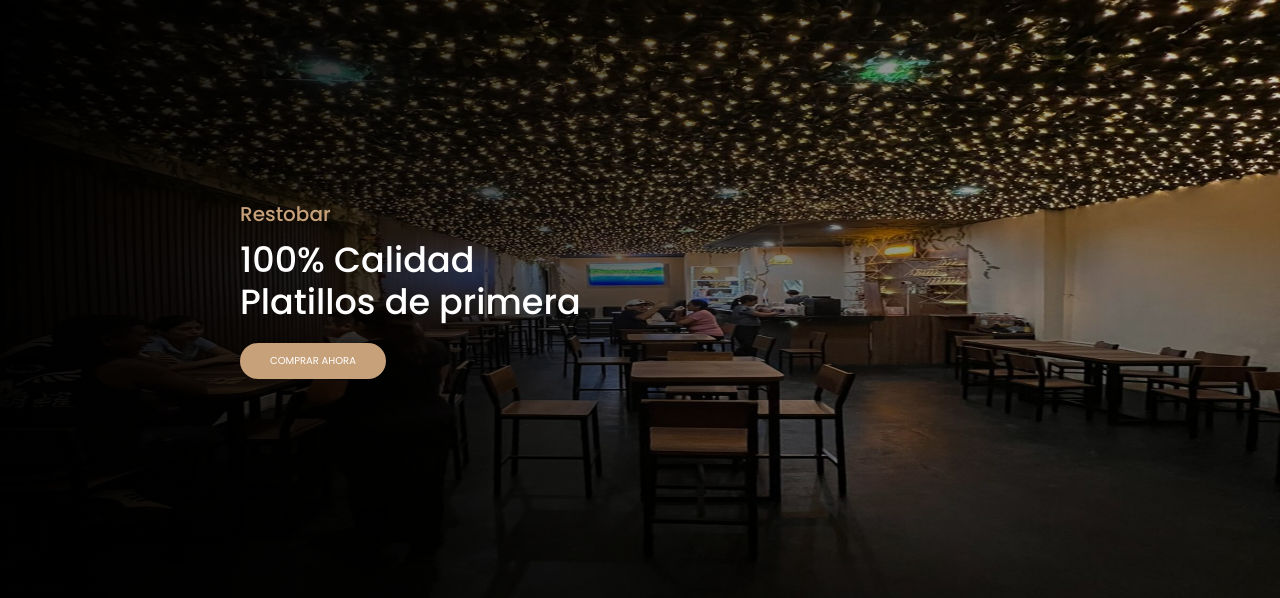
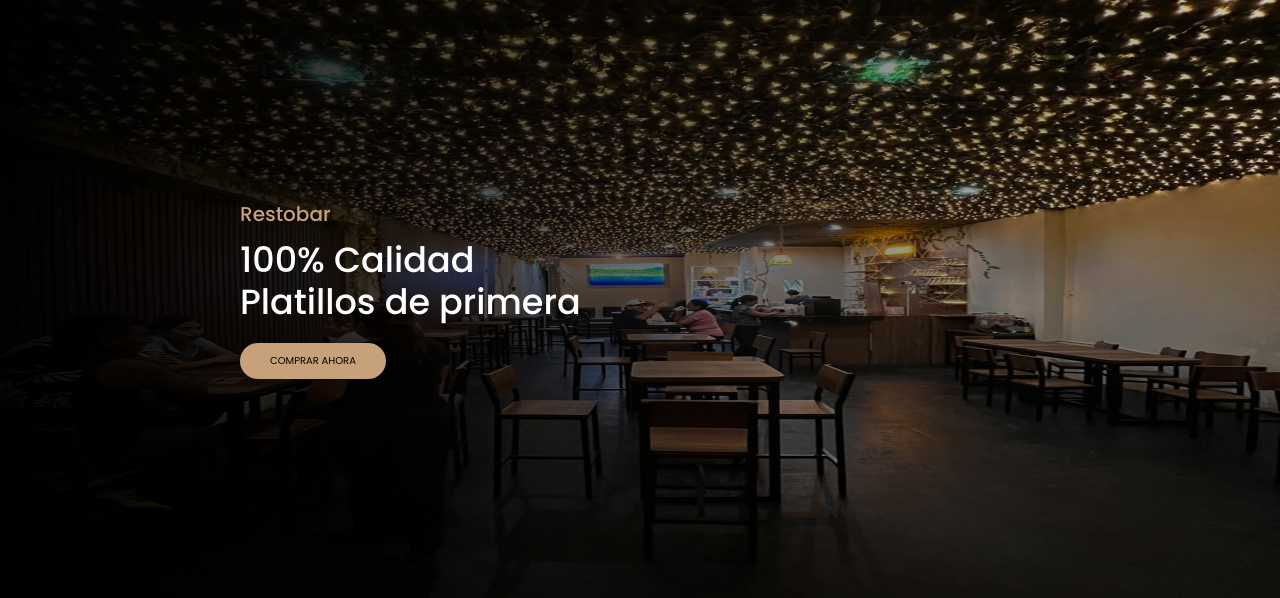
Before and after one commit to ang3lSm1th/proyecto_de_ingenieria_web, a PHP site: page / in a window 1280 px wide, with the pointer over the restyled element. Shown: the part 196-794 px from the top of the page. Run offline with PHP 8.4, Linux system fonts and the light colour scheme; some libraries are stand-ins or nearby versions.

Commit message:
Actualizacion boton del banner

```diff
--- a/styles.css
+++ b/styles.css
@@ -198,6 +198,7 @@ html {
 	padding-top: 200px;
 }
 
+
 .content-banner p {
 	color: var(--primary-color);
 	font-size: 20px;
@@ -221,6 +222,11 @@ html {
 	padding: 1rem 3rem;
 	text-transform: uppercase;
 	border-radius: 3rem;
+}
+
+.content-banner a:hover {
+	color: #000;
+
 }
 
 /* ********************************** */
```
